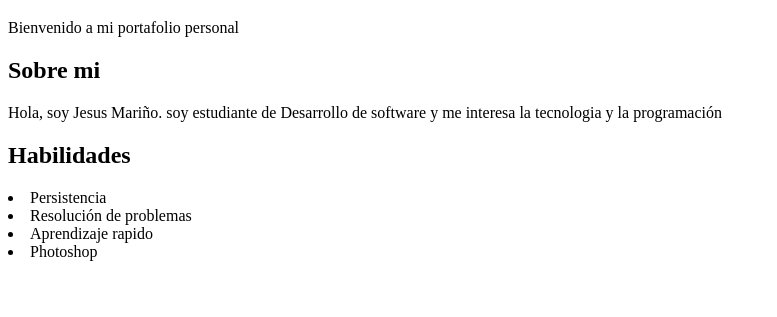
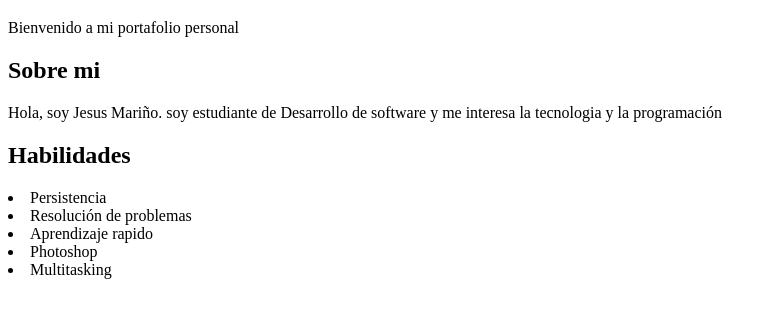
Before and after one commit to JessM-v/Portafolio_personal, a plain HTML site: page index.html in a window 1280 px wide. Shown: the part 87-404 px from the top of the page, without its empty margins (0-777 px from the left). Drawn offline with Linux system fonts and the light colour scheme.

Commit message:
Agregar habilidad Multitasking

```diff
--- a/index.html
+++ b/index.html
@@ -26,6 +26,7 @@
             <li>Resolución de problemas</li>
             <li>Aprendizaje rapido</li>
             <li>Photoshop</li>
+            <li>Multitasking</li>
         </ui>
 
     </section>
```
